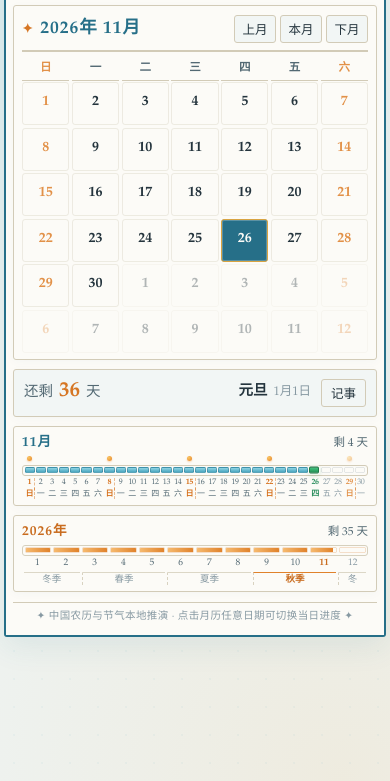
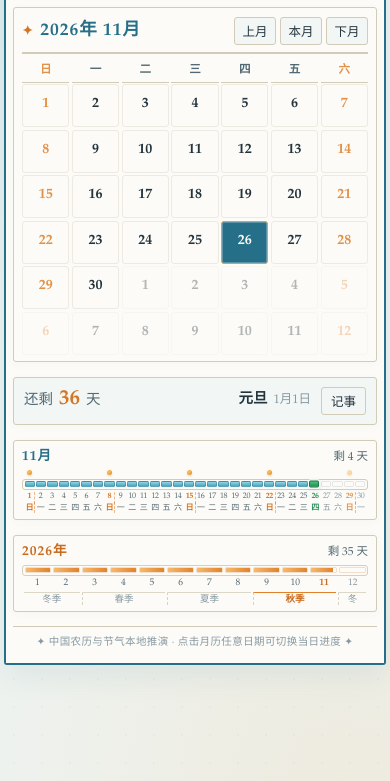
Before and after one commit to smgx-cxdl/weather, a plain HTML site: page index.html in a window 390 px wide. Shown: the part 63-844 px from the top of the page. Drawn offline with Linux system fonts and the light colour scheme.

Commit message:
Update index.html

```diff
--- a/index.html
+++ b/index.html
@@ -121,7 +121,7 @@
     .calendar-stack {
       display: flex;
       flex-direction: column;
-      gap: 15px;
+      gap: 18px;
       min-width: 0;
     }
 
@@ -718,8 +718,8 @@
 
     .footer {
       text-align: center;
-      margin-top: 16px;
-      padding-top: 10px;
+      margin-top: 18px;
+      padding-top: 11px;
       border-top: 1px solid var(--gold-border);
       font-size: 12px;
       color: var(--ink-light);
@@ -747,12 +747,12 @@
         padding: 4px 4px 10px;
       }
       .scroll-inner {
-        padding: 4px 7px 10px;
+        padding: 4px 7px 12px;
       }
       .header {
         padding-top: 6px;
         padding-bottom: 9px;
-        margin-bottom: 10px;
+        margin-bottom: 12px;
         gap: 6px;
       }
       .brand-title h1 {
@@ -769,7 +769,7 @@
         margin-left: 4px;
       }
       .calendar-stack {
-        gap: 9px;
+        gap: 15px;
       }
       .panel {
         padding: 6px 8px;
@@ -902,8 +902,8 @@
         width: 3.6em;
       }
       .footer {
-        margin-top: 10px;
-        padding-top: 6px;
+        margin-top: 14px;
+        padding-top: 8px;
         font-size: 10.5px;
         letter-spacing: 0.4px;
       }
```
